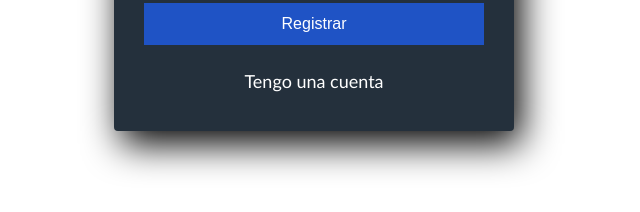
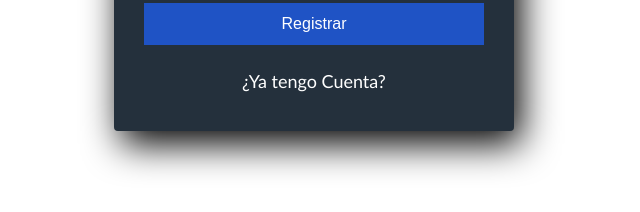
Before and after one commit to Paulo091999/Reto-Semana2-Opci-n01, a plain HTML site: page index.html in a window 1280 px wide. Shown: the part 528-740 px from the top of the page, 326-966 px from the left. Drawn offline with Linux system fonts and the light colour scheme.

Commit message:
Update index.html

```diff
--- a/index.html
+++ b/index.html
@@ -17,7 +17,7 @@
     <input class="controls" type="password" name="correo" id="correo" placeholder="Confirmar Contraseña">
     <input name="cbilibros" type="checkbox" checked="checked" />Estoy de acuerdo con los terminos y condiciones
     <input class="botons" type="submit" value="Registrar">
-    <p><a href="#">Tengo una cuenta</a></p>
+    <p><a href="#">¿Ya tengo Cuenta?</a></p>
   </section>
 
 </body>
```
